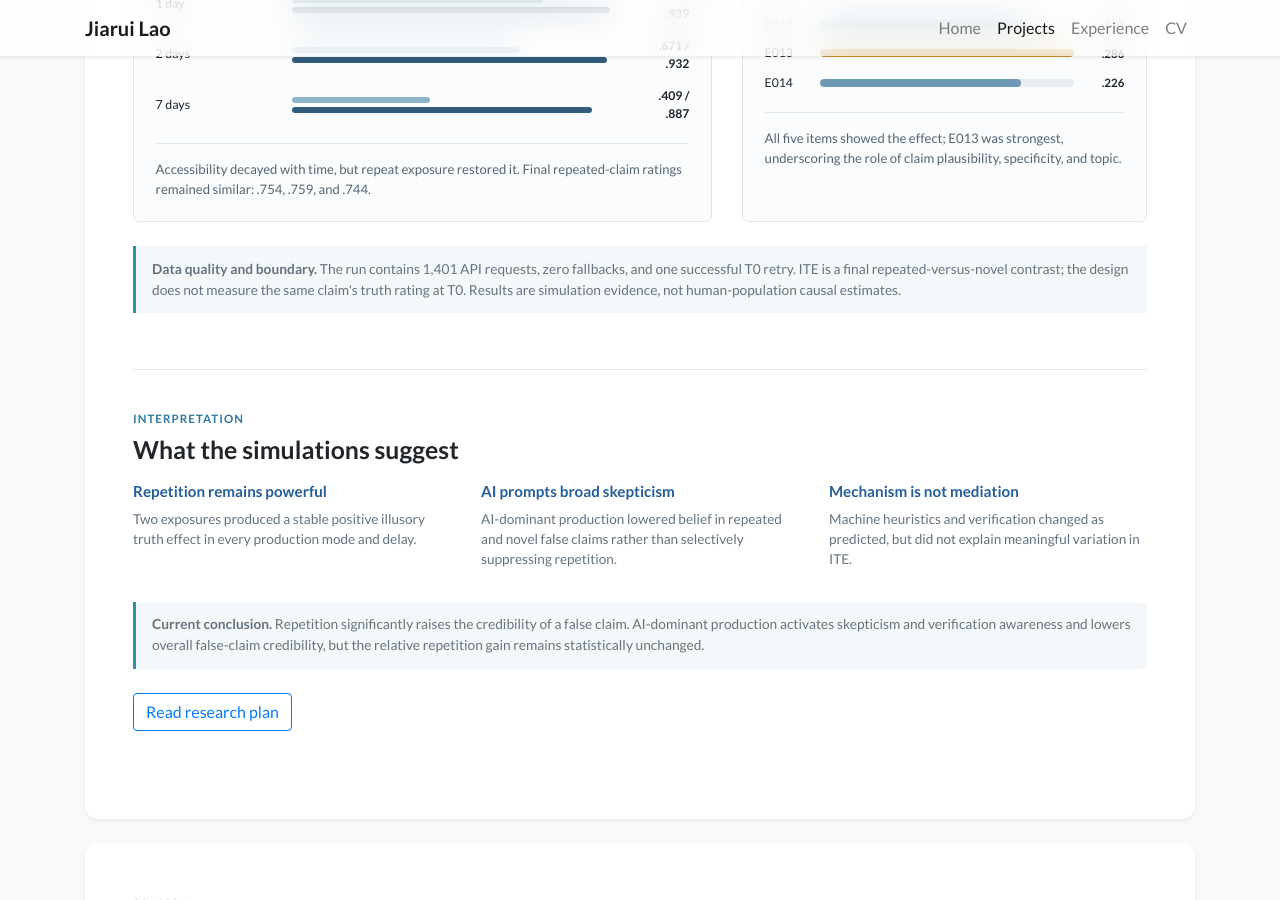
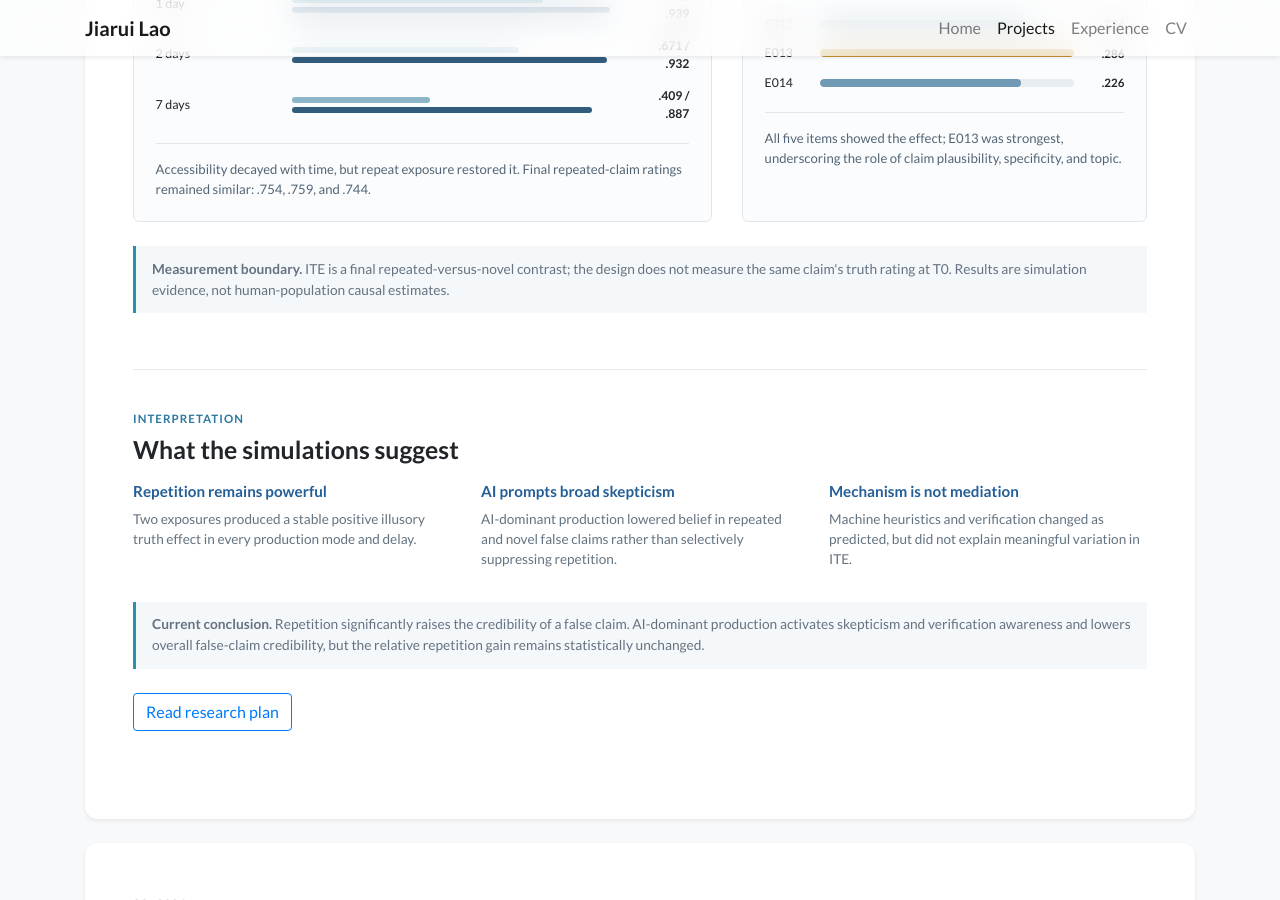
Before and after one commit to laojiaaaaaa-pixel/laojiaaaaaa-pixel.github.io, a Jekyll site: the page built from projects.html, in a window 1280 px wide and 900 px high, scrolled down 3978 px. Built offline with Jekyll 4.4.1, drawn with Linux system fonts in a browser that asks for light colours; nearby versions of some CDN libraries; a style sheet for code colours, icons or effects is not loaded; some of the changed text lies outside the part shown.

Commit message:
Remove fallback details from project page

```diff
--- a/projects.html
+++ b/projects.html
@@ -108,7 +108,7 @@
       <div class="section-label">Updated experiment · Illusory truth</div>
       <h3>Repeated exposure reliably increased belief in a single false claim.</h3>
       <p>Agents encountered two false-news items twice and then rated those repeated claims alongside three novel false claims. Independent cohorts were tested after 1, 2, or 7 days across all four production modes.</p>
-      <div class="row metric-grid compact my-4"><div class="col-6 col-md-3"><strong>3,000</strong><span>claim ratings</span></div><div class="col-6 col-md-3"><strong>600</strong><span>agent × delay cells</span></div><div class="col-6 col-md-3"><strong>12/12</strong><span>significant ITE cells</span></div><div class="col-6 col-md-3"><strong>0</strong><span>fallbacks</span></div></div>
+      <div class="row metric-grid compact my-4"><div class="col-6 col-md-3"><strong>3,000</strong><span>claim ratings</span></div><div class="col-6 col-md-3"><strong>600</strong><span>agent × delay cells</span></div><div class="col-6 col-md-3"><strong>12/12</strong><span>significant ITE cells</span></div><div class="col-6 col-md-3"><strong>90–98%</strong><span>agents with positive ITE</span></div></div>
 
       <div class="academic-chart mb-4">
         <div class="chart-title"><span>D · PRIMARY RESULT</span><h4>Illusory truth effect by production mode and delay</h4></div>
@@ -142,7 +142,7 @@
         <div class="col-lg-7 mb-4"><div class="academic-chart h-100"><div class="chart-title"><span>G · DELAY</span><h4>Memory accessibility before and after repeat exposure</h4></div><p class="chart-note">Mean accessibility by delay</p><div class="dual-legend memory-legend"><span>Before repeat</span><span>After repeat</span></div><div class="dual-bars memory-bars"><div><span>1 day</span><i><b style="width:74.1%"></b><em style="width:93.9%"></em></i><strong>.741 / .939</strong></div><div><span>2 days</span><i><b style="width:67.1%"></b><em style="width:93.2%"></em></i><strong>.671 / .932</strong></div><div><span>7 days</span><i><b style="width:40.9%"></b><em style="width:88.7%"></em></i><strong>.409 / .887</strong></div></div><p class="chart-finding">Accessibility decayed with time, but repeat exposure restored it. Final repeated-claim ratings remained similar: .754, .759, and .744.</p></div></div>
         <div class="col-lg-5 mb-4"><div class="academic-chart h-100"><div class="chart-title"><span>H · MATERIALS</span><h4>ITE by false-news item</h4></div><p class="chart-note">Pooled raw mean difference</p><div class="item-bars"><div><span>E010</span><i><b style="width:70.3%"></b></i><strong>.201</strong></div><div><span>E011</span><i><b style="width:73.1%"></b></i><strong>.209</strong></div><div><span>E012</span><i><b style="width:81.8%"></b></i><strong>.234</strong></div><div class="highlight"><span>E013</span><i><b style="width:100%"></b></i><strong>.286</strong></div><div><span>E014</span><i><b style="width:79%"></b></i><strong>.226</strong></div></div><p class="chart-finding">All five items showed the effect; E013 was strongest, underscoring the role of claim plausibility, specificity, and topic.</p></div></div>
       </div>
-      <p class="data-note"><strong>Data quality and boundary.</strong> The run contains 1,401 API requests, zero fallbacks, and one successful T0 retry. ITE is a final repeated-versus-novel contrast; the design does not measure the same claim's truth rating at T0. Results are simulation evidence, not human-population causal estimates.</p>
+      <p class="data-note"><strong>Measurement boundary.</strong> ITE is a final repeated-versus-novel contrast; the design does not measure the same claim's truth rating at T0. Results are simulation evidence, not human-population causal estimates.</p>
     </section>
 
     <section class="project-section mb-0">
```
